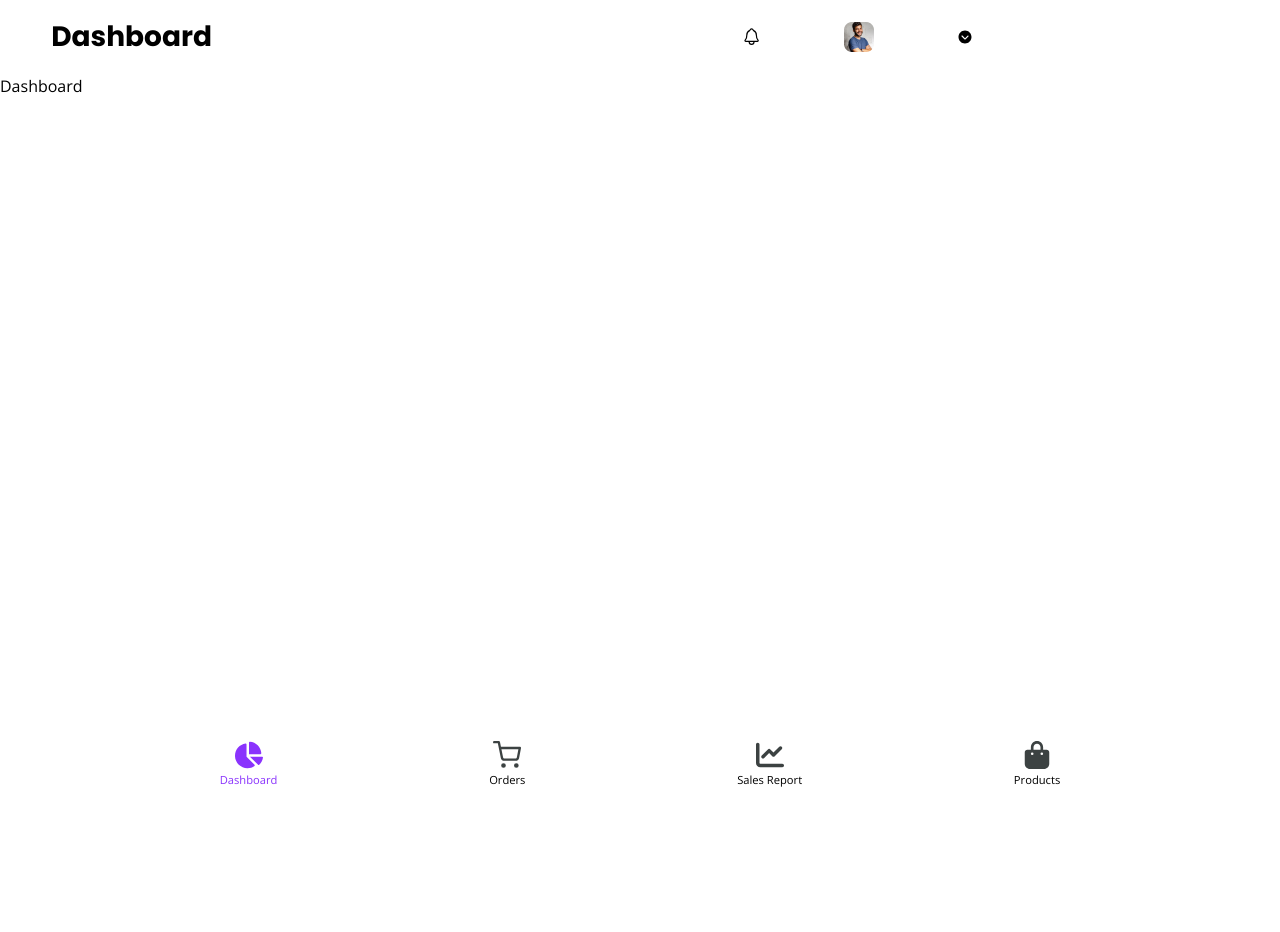
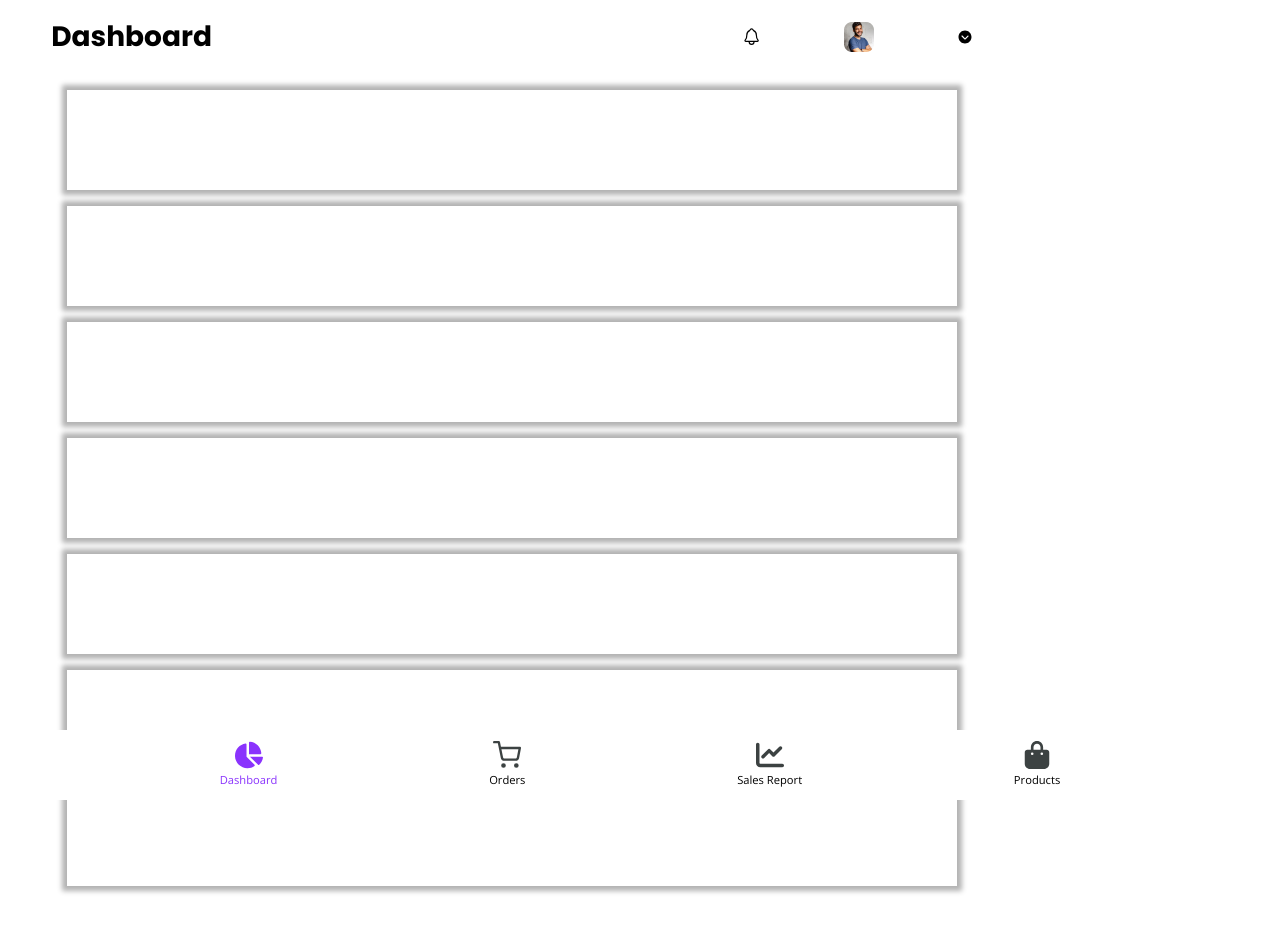
Before and after one commit to RPJ-Overseas-Exim/garment_website, a Next.js app: page /admin/dashboard in a window 1280 px wide. Shown: the top 932 px of the page. Before the commit the page ends 800 px from the top, so only its background shows below. Built offline with nearby package versions, Linux system fonts and the light colour scheme; a web font is replaced by a local one.

Commit message:
added the dashboard componenets and grid setup

```diff
--- /dev/null
+++ b/app/_components/AdminMain/AdminMain.css
@@ -0,0 +1,49 @@
+#dashboard-home {
+  display: grid;
+  grid-template-areas:
+    "a"
+    "b"
+    "c"
+    "d"
+    "e";
+  gap: 1em;
+  width: 90%;
+  margin-inline: auto;
+  overflow-y: auto;
+  padding: 1rem;
+  padding-bottom: calc(70.36px + 2em);
+}
+
+#dashboard-home > * {
+  box-shadow: 0 0 5px 5px rgba(0, 0, 0, 0.3);
+  height: 100px;
+}
+
+#today-sale {
+  grid-area: a;
+}
+
+#visitor-insight {
+  grid-area: b;
+}
+
+#top-products {
+  grid-area: c;
+}
+
+#target-vs-reality {
+  grid-area: d;
+}
+
+#total-revenue {
+  grid-area: e;
+}
+
+@media screen and (--viewport-medium) {
+  #dashboard-home {
+    grid-template-areas:
+      "a a a b b"
+      "c c c c d"
+      "e e e e e";
+  }
+}
--- /dev/null
+++ b/app/_components/AdminMain/AdminMain.tsx
@@ -0,0 +1,15 @@
+import "./AdminMain.css";
+
+export default function AdminMain() {
+  return (
+    <section id="dashboard-home">
+      <article id="today-sale"></article>
+      <article id="visitor-insight"></article>
+      <article id="top-products"></article>
+      <article id="target-vs-reality"></article>
+      <article id="total-revenue"></article>
+      <article id="total-revenue1"></article>
+      <article id="total-revenue2"></article>
+    </section>
+  );
+}
--- a/app/admin/dashboard/page.tsx
+++ b/app/admin/dashboard/page.tsx
@@ -1,3 +1,9 @@
+import AdminMain from "@/app/_components/AdminMain/AdminMain";
+
 export default function page() {
-  return <div>Dashboard</div>;
+  return (
+    <>
+      <AdminMain />
+    </>
+  );
 }
--- a/libs/components/AdminNavbar/AdminNavbar.css
+++ b/libs/components/AdminNavbar/AdminNavbar.css
@@ -3,6 +3,9 @@
   align-items: center;
   justify-content: center;
   padding: 1em 0;
+  position: sticky;
+  top: 0;
+  background-color: white;
 }
 
 .admin-navbar__nav {
```
Also changed, not shown: 1 other file (tests, documents, lock files or other folders).
